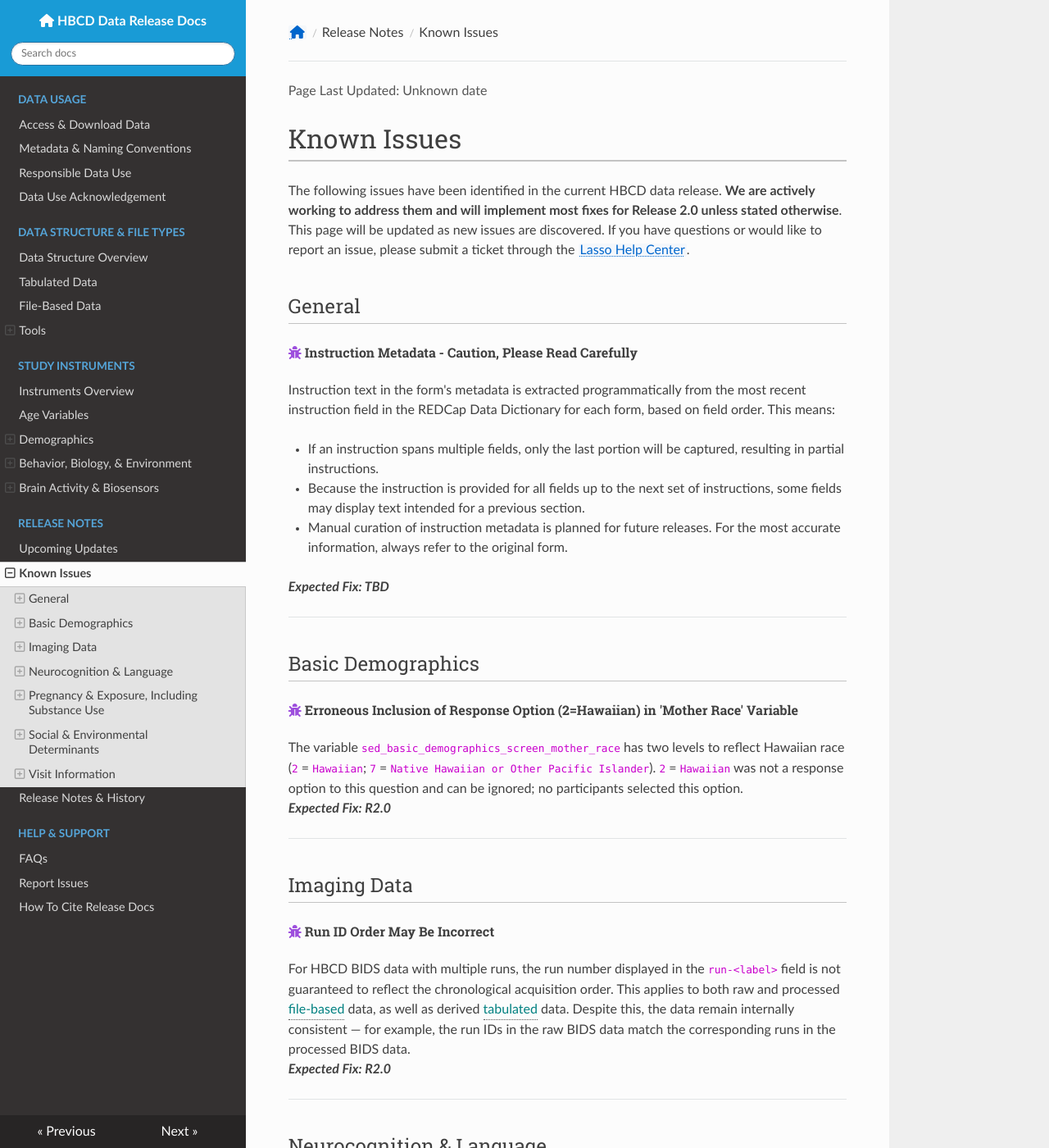
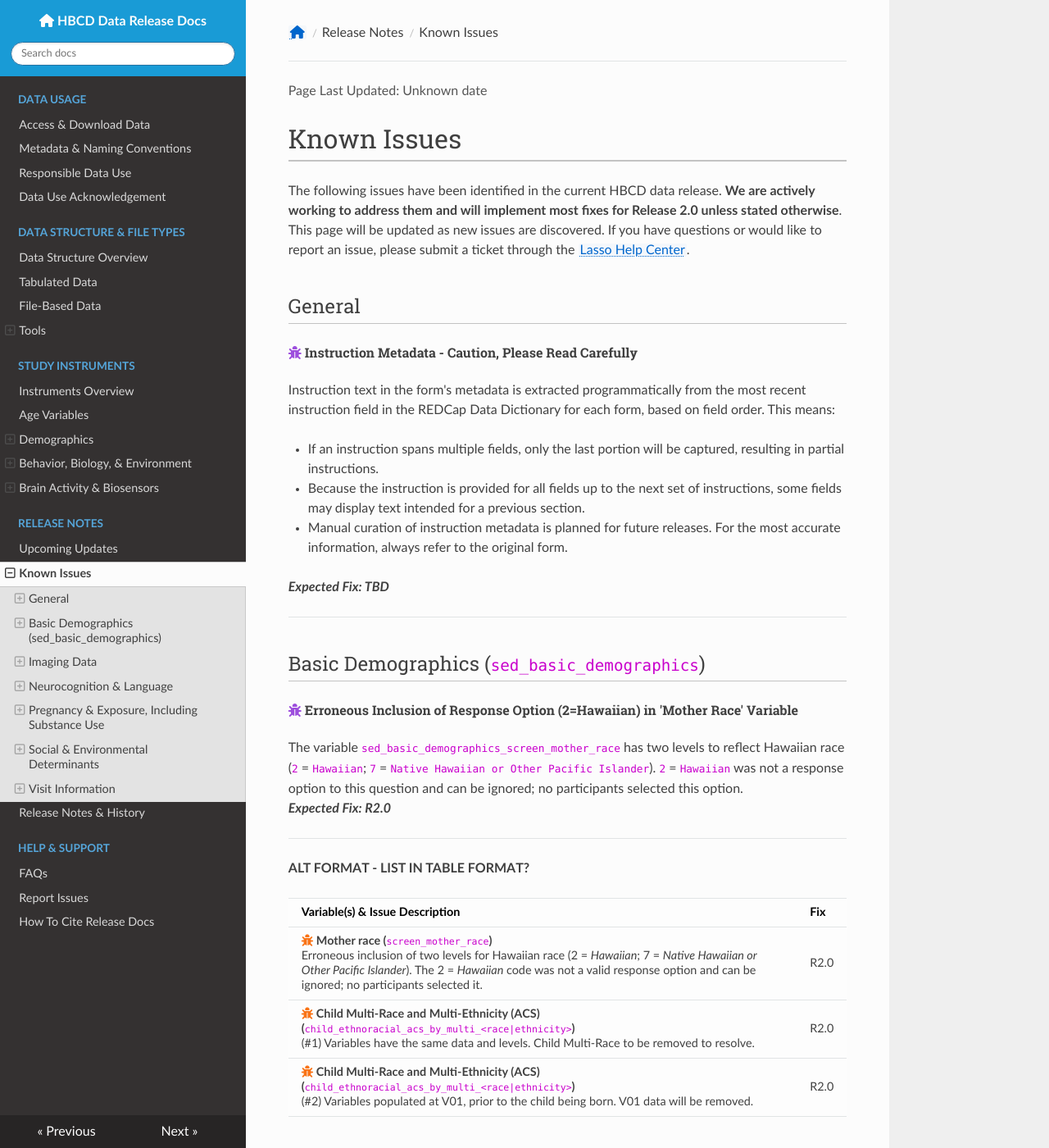
Before and after one commit to nbdc-datahub/hbcd-docs, an MkDocs documentation site: the page built from docs/changelog/knownissues.md, in a window 1280 px wide and 1400 px high. Shown: the whole window at 82% size. Built offline with MkDocs 1.6.1, drawn with Linux system fonts in a browser that asks for light colours; nearby versions of some CDN libraries; some of the changed text lies outside the part shown.

Commit message:
known issues

```diff
--- a/docs/changelog/knownissues.md
+++ b/docs/changelog/knownissues.md
@@ -13,20 +13,52 @@
 
 -------------------------
 
-## Basic Demographics
+## Basic Demographics (`sed_basic_demographics`)
 
 ###### <span class="emoji" style="color: #9d4edd;"><i class="fas fa-bug"></i></span> Erroneous Inclusion of Response Option (2=Hawaiian) in 'Mother Race' Variable
 The variable `sed_basic_demographics_screen_mother_race` has two levels to reflect Hawaiian race (`2` = `Hawaiian`; `7` = `Native Hawaiian or Other Pacific Islander`). `2` = `Hawaiian` was not a response option to this question and can be ignored; no participants selected this option.
 ***Expected Fix: R2.0***
 --------------------------
 
+**ALT FORMAT - LIST IN TABLE FORMAT?**
+
+<table class="table-no-vertical-lines" style="width: 100%; border-collapse: collapse; table-layout: fixed;">
+<thead>
+    <th>Variable(s) & Issue Description</th>
+    <th>Fix</th>
+</thead>
+<tbody>
+<tr>
+    <td style="word-wrap: break-word; white-space: normal;">
+    <i style="color: #f97316;" class="fas fa-bug"></i> <b>Mother race (<code>screen_mother_race</code>)</b><br>
+    Erroneous inclusion of two levels for Hawaiian race (2 = <i>Hawaiian</i>; 7 = <i>Native Hawaiian or Other Pacific Islander</i>). The 2 = <i>Hawaiian</i> code was not a valid response option and can be ignored; no participants selected it.</td>
+    <td>R2.0</td>
+</tr>
+<tr>
+    <td style="word-wrap: break-word; white-space: normal;">
+    <i style="color: #f97316;" class="fas fa-bug"></i> <b>Child Multi-Race and Multi-Ethnicity (ACS) (<code>child_ethnoracial_acs_by_multi_&lt;race|ethnicity&gt;</code>)</b><br>
+    (#1) Variables have the same data and levels. Child Multi-Race to be removed to resolve.
+    </td>
+    <td>R2.0</td>
+</tr>
+<tr>
+    <td style="word-wrap: break-word; white-space: normal;">
+    <i style="color: #f97316;" class="fas fa-bug"></i> <b>Child Multi-Race and Multi-Ethnicity (ACS) (<code>child_ethnoracial_acs_by_multi_&lt;race|ethnicity&gt;</code>)</b><br>
+    (#2) Variables populated at V01, prior to the child being born. V01 data will be removed.
+    </td>
+    <td>R2.0</td>
+</tr>
+</tbody>
+</table>
+
 ## Imaging Data
-###### <span class="emoji" style="color: #9d4edd;"><i class="fas fa-bug"></i></span> Run ID Order May Be Incorrect
+###### <span class="emoji" style="color: #be7215ff;"><i class="fas fa-bug"></i></span> Run ID Order May Be Incorrect
 For HBCD BIDS data with multiple runs, the run number displayed in the `run-<label>` field is not guaranteed to reflect the chronological acquisition order. This applies to both raw and processed <span class="tooltip">file-based<span class="tooltiptext">imaging and biosignal data<br>(varied formats)</span></span> data, as well as derived <span class="tooltip">tabulated<span class="tooltiptext">instrument and derived data<br>(tabulated format)</span></span> data. Despite this, the data remain internally consistent — for example, the run IDs in the raw BIDS data match the corresponding runs in the processed BIDS data.
 ***Expected Fix: R2.0***
 --------------------------
 
 ## Neurocognition & Language
+
 ###### <span class="emoji" style="color: #9d4edd;"><i class="fas fa-bug"></i></span> SPM-2 Age Fields Missing
 Age fields are not available for the SPM-2. Please refer to corresponding age fields available from related datasets for the same time point.
 ***Expected Fix: R2.0***
@@ -36,6 +68,29 @@
 T-scores are now provided (see [1.1 Resolved Known Issues](../changelog/releasenotes.md#r1.1ngl)), but **STATUS SCORE** is still missing for all but one subscale. To be provided in the next release.
 ***Expected Fix: R2.0***
 --------------------------
+
+**ALT TABLE FORMAT**
+
+<table class="table-no-vertical-lines" style="width: 100%; border-collapse: collapse; table-layout: fixed;">
+<thead>
+    <th>Variable(s) & Issue Description</th>
+    <th>Fix</th>
+</thead>
+<tbody>
+<tr>
+    <td style="word-wrap: break-word; white-space: normal;">
+    <i style="color: #f97316;" class="fas fa-bug"></i> <b>SPM-2 Age (<code>ncl_cg_spm2__inf</code>)</b><br>
+    (#1) Age fields not included - refer to corresponding age fields from related datasets for the same time point.</td>
+    <td>R2.0</td>
+</tr>
+<tr>
+    <td style="word-wrap: break-word; white-space: normal;">
+    <i style="color: #f97316;" class="fas fa-bug"></i> <b>SPM-2 Age (<code>ncl_cg_spm2__inf</code>)</b><br>
+    (#2) T-scores are now provided (see <a href="../../changelog/releasenotes/#r1.1ngl" target="_blank">1.1 Resolved Known Issues</a>), but <b>STATUS SCORE</b> is still missing for all but one subscale. To be provided in the next release.</td>
+    <td>R2.0</td>
+</tr>
+</tbody>
+</table>
 
 ## Pregnancy & Exposure, Including Substance Use
 ### Pregnancy & Infant Health
--- a/docs/css/tables.css
+++ b/docs/css/tables.css
@@ -78,9 +78,6 @@
   background-color: #ffffff;
 }
 
-.table-collapsible-content b {
-  color: #6300d3;
-}
 .table-collapsible-content.open {
   max-height: none;
 }
@@ -114,7 +111,6 @@
   font-size: 1em !important;
 }
 .table-collapsible-content li b {
-  color: #6300d3;
   line-height: 1;
   font-size: 1em !important;
 }
@@ -137,9 +133,6 @@
 }
 .table-no-vertical-lines th {
   background-color: rgba(255, 255, 255, 0.6) !important;
-}
-.table-no-vertical-lines b {
-  color: #6300d3;
 }
 .table-no-vertical-lines ul {
   margin-top: 1rem;
```
